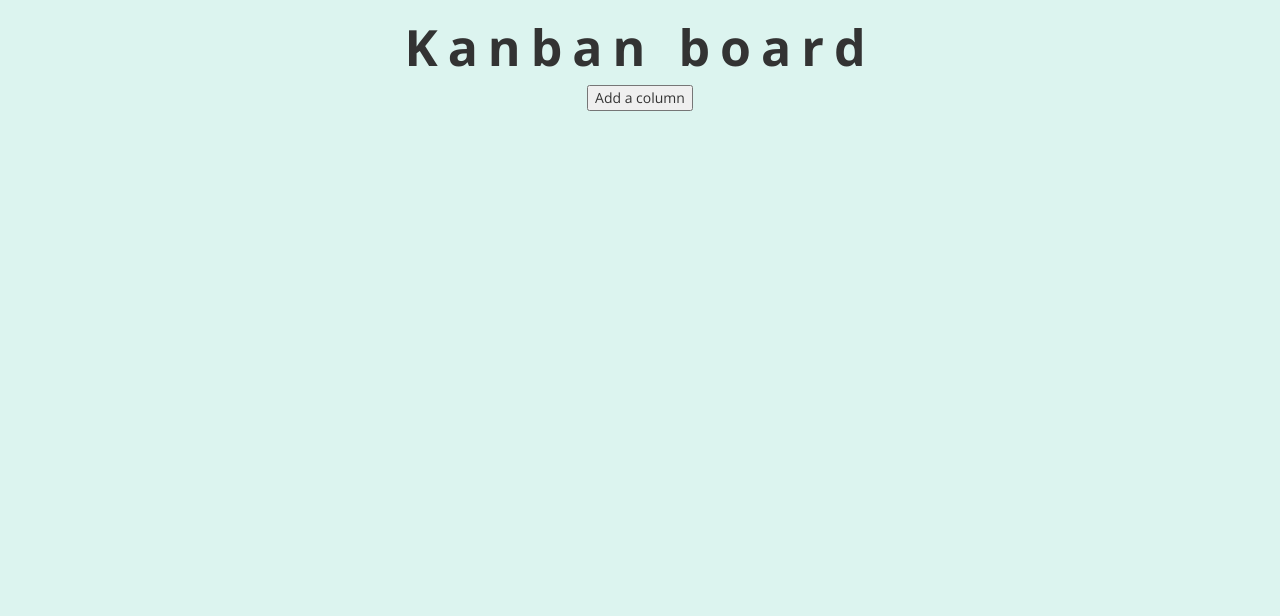
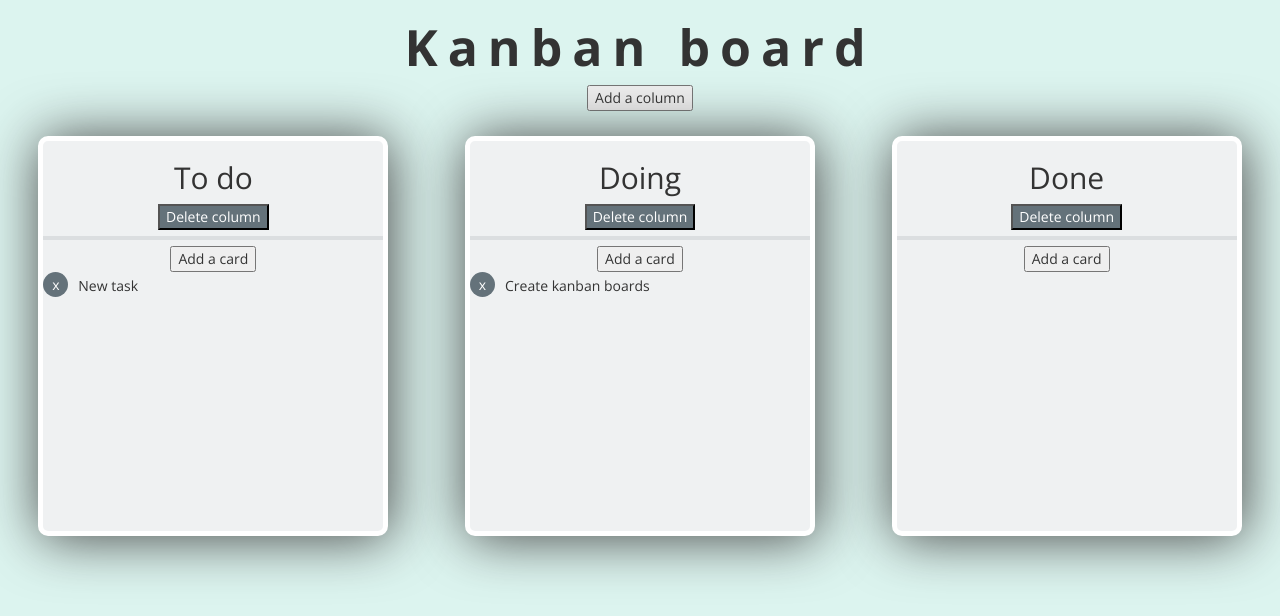
Before and after one commit to elwira-m/zadanie11.6, a plain HTML site: page index.html in a window 1280 px wide. Drawn offline with nearby package versions, Linux system fonts and the light colour scheme; files that its build step writes are made by us from their sources.

Commit message:
Update index.html

```diff
--- a/index.html
+++ b/index.html
@@ -4,7 +4,7 @@
     <meta charset="utf-8">
     <title>Kanban board</title>
     <link rel="stylesheet" href="https://maxcdn.bootstrapcdn.com/bootstrap/3.3.6/css/bootstrap.min.css">
-    <link rel="stylesheet" href="style.css">
+    <link rel="stylesheet" href="css/style.css">
 </head>
 <body>
 
@@ -18,6 +18,6 @@
 
     <script src="https://code.jquery.com/jquery-3.0.0.min.js" integrity="sha256-JmvOoLtYsmqlsWxa7mDSLMwa6dZ9rrIdtrrVYRnDRH0=" crossorigin="anonymous"></script>
     <script   src="https://code.jquery.com/ui/1.11.4/jquery-ui.min.js"   integrity="sha256-xNjb53/rY+WmG+4L6tTl9m6PpqknWZvRt0rO1SRnJzw="   crossorigin="anonymous"></script>
-    <script type="text/javascript" src="script.js"></script>
+    <script type="text/javascript" src="js/script.js"></script>
 </body>
 </html>
```
